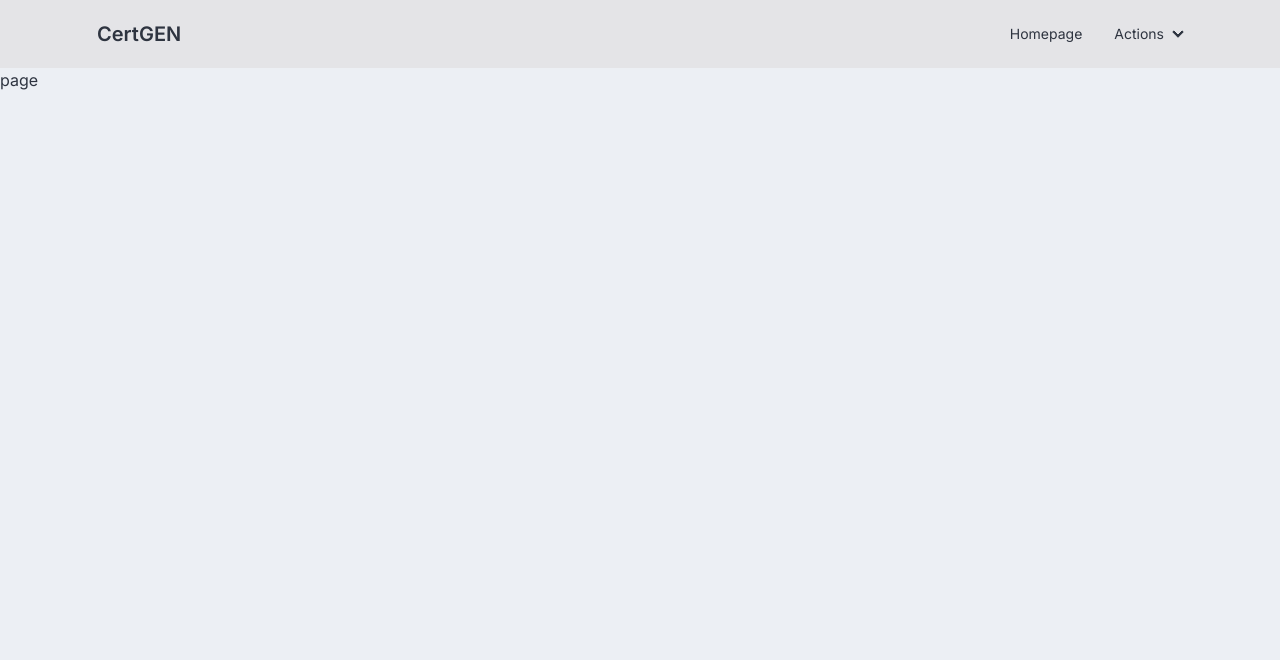
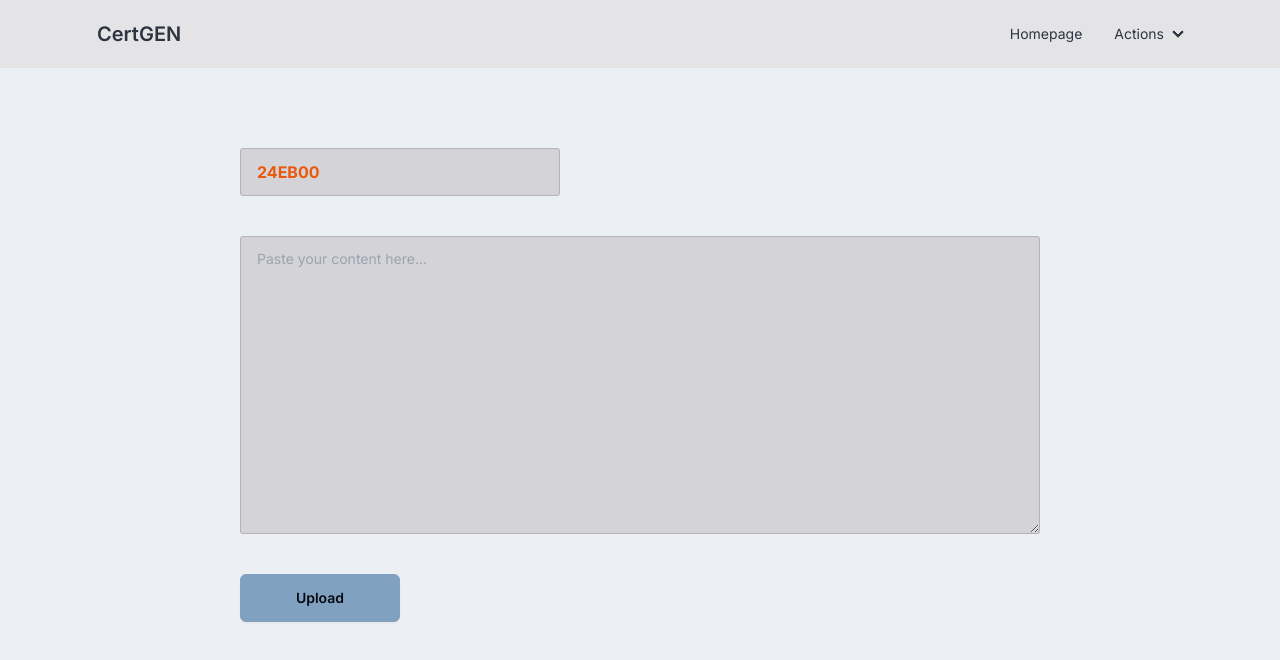
Before and after one commit to AllenCortuna/bonds-certification, a Next.js app: page /add-cert in a window 1280 px wide. Shown: the top 660 px of the page. Built offline with nearby package versions, Linux system fonts and the light colour scheme.

Commit message:
to fix api request

```diff
--- a/app/add-cert/page.js
+++ b/app/add-cert/page.js
@@ -1,9 +1,64 @@
-import React from 'react'
+"use client"
+import React, { useState } from 'react';
 
-const Page = () => {
+const AddCert = () => {
+  const [formData, setFormData] = useState({
+    contractNo: '24EB00',
+    content: '',
+  });
+
+  const handleChange = (e) => {
+    setFormData({ ...formData, [e.target.name]: e.target.value });
+  };
+
+  const handleSubmit = async (e) => {
+    e.preventDefault();
+
+    try {
+      console.log("try upload");
+      // Make a POST request to the API route with form data
+      const response = await fetch('/api/uploadCert', {
+        method: 'POST',
+        headers: {
+          'Content-Type': 'application/json',
+        },
+        body: JSON.stringify(formData),
+      });
+
+      if (response.ok) {
+        console.log('Data uploaded successfully');
+        // Do something after successful upload
+      } else {
+        console.error('Upload failed');
+        // Handle upload failure
+      }
+    } catch (error) {
+      console.error('Error:', error);
+      // Handle error
+    }
+  };
+
   return (
-    <div>page</div>
-  )
-}
+    <form onSubmit={handleSubmit} className='flex gap-10 justify-start flex-col mx-auto mt-20 w-[50rem]'>
+      <input
+        type="text"
+        name="contractNo"
+        className="input input-bordered w-full max-w-xs bg-zinc-300 font-bold text-orange-600"
+        value={formData.contractNo}
+        onChange={handleChange}
+        placeholder="Contract No."
+      />
+      <textarea
+        name="content"
+        className="textarea textarea-bordered bg-zinc-300"
+        value={formData.content}
+        onChange={handleChange}
+        rows={10}
+        placeholder="Paste your content here..."
+      />
+      <button className="btn btn-secondary w-[10rem] text-sm rounded-md" type="submit">Upload</button>
+    </form>
+  );
+};
 
-export default Page;
+export default AddCert;
--- /dev/null
+++ b/app/api/uploadCert.js
@@ -0,0 +1,33 @@
+// pages/api/dbOperation.js
+
+import { createConnection } from 'mysql2/promise';
+
+export default async function handler(req, res) {
+  // Establish database connection
+  const connection = await createConnection({
+    host: 'localhost',
+    user: 'admin',
+    password: 'Admin123',
+    database: 'dpwh',
+  });
+
+  try {
+    // Extract data from the request body
+    const { contractNo, content } = req.body;
+    console.log(contractNo);
+
+    // Perform database operation (e.g., insert data)
+    const [result] = await connection.execute('INSERT INTO your_table (contractNo, content) VALUES (?, ?)', [contractNo, content]);
+    console.log('Data inserted successfully:', result);
+
+    // Send a success response
+    res.status(200).json({ success: true });
+  } catch (error) {
+    // Handle errors
+    console.error('Error inserting data:', error);
+    res.status(500).json({ error: 'Internal server error' });
+  } finally {
+    // Close the database connection
+    await connection.end();
+  }
+}
```
